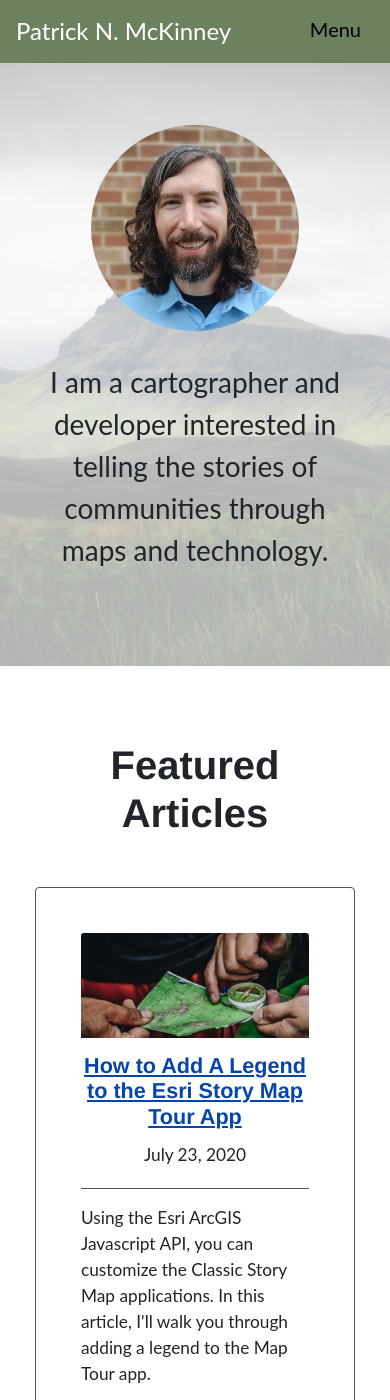
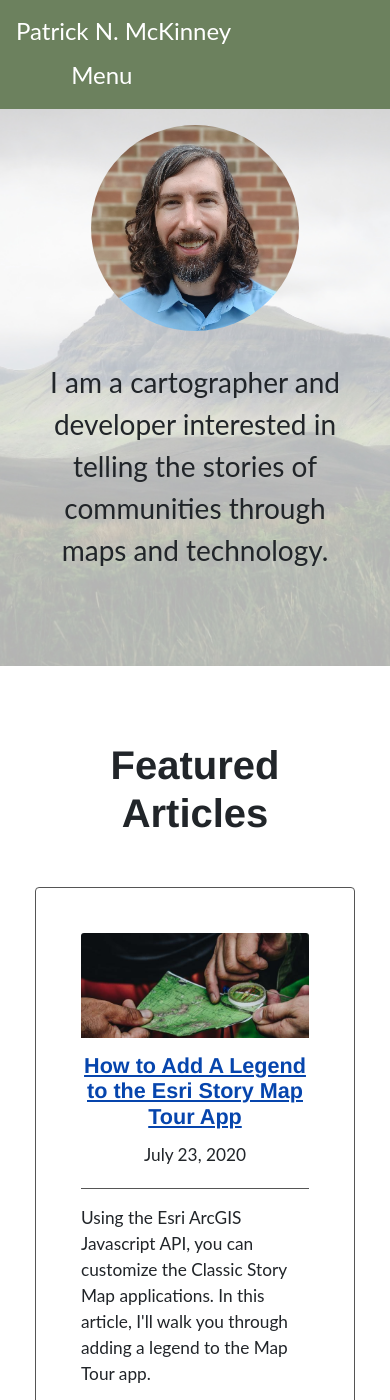
Before and after one commit to pmacMaps/website-live-test, a Jekyll site: the page built from index.html, in a window 390 px wide and 1400 px high. Built offline with Jekyll 4.4.1, drawn with Linux system fonts in a browser that asks for light colours.

Commit message:
update style for mobile sub menu

```diff
--- a/css/style.css
+++ b/css/style.css
@@ -168,6 +168,11 @@ border-color: #000;
 header,
 footer {
     background-color: #6C815E;
+}
+
+button.navbar-toggler {
+  color: #fff;
+  font-size: 1.5em;
 }
 
 span.caret {
@@ -424,6 +429,14 @@ body.pf-single section hr {
         font-size: 2em;
   }
 
+  .navbar-nav .dropdown-menu {
+    width: 100%;
+  }
+
+  .navbar-nav .dropdown-menu a {
+    color: #0645AD;
+  }
+
   section,
   #home-portfolio,
   .client-list {
```
